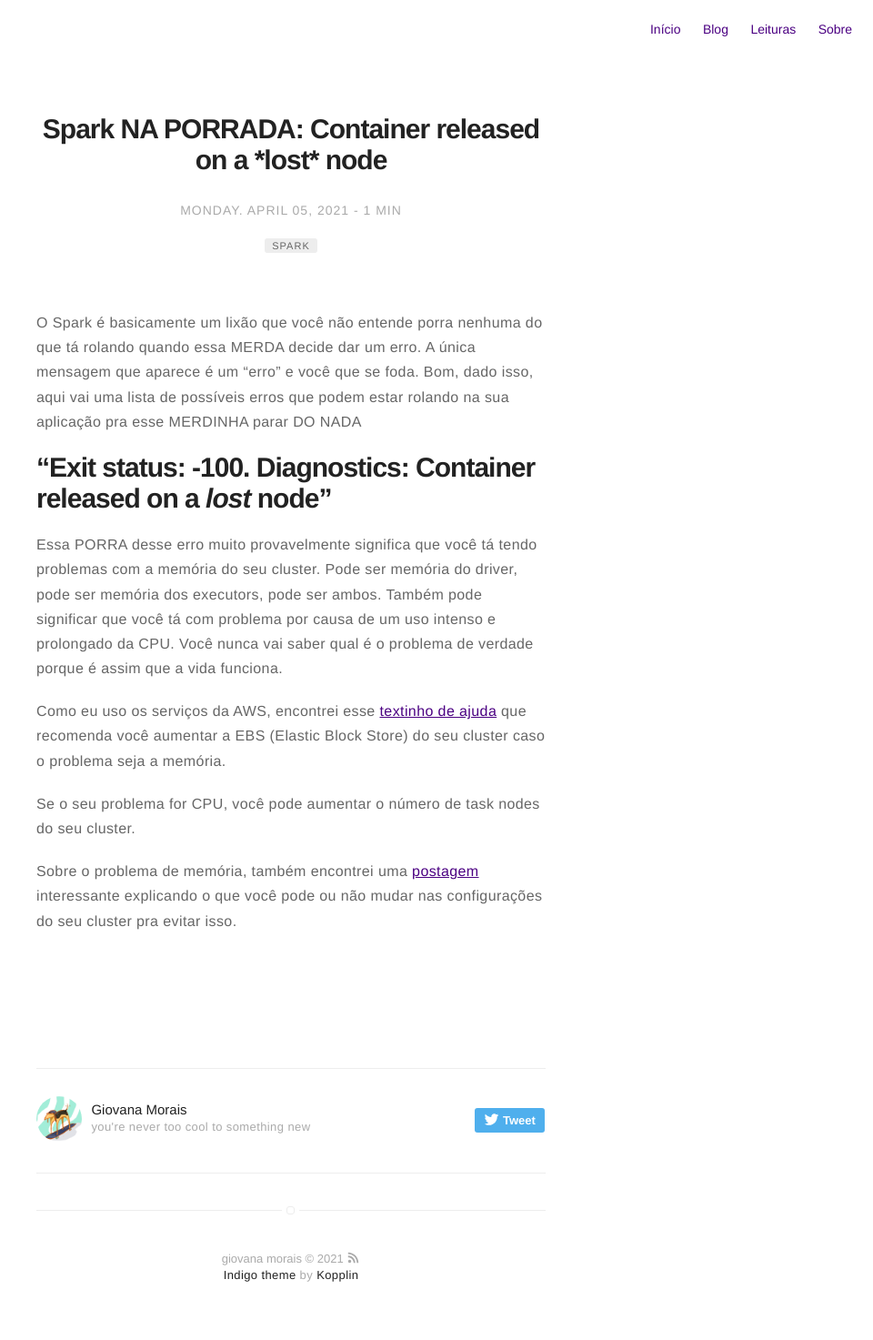
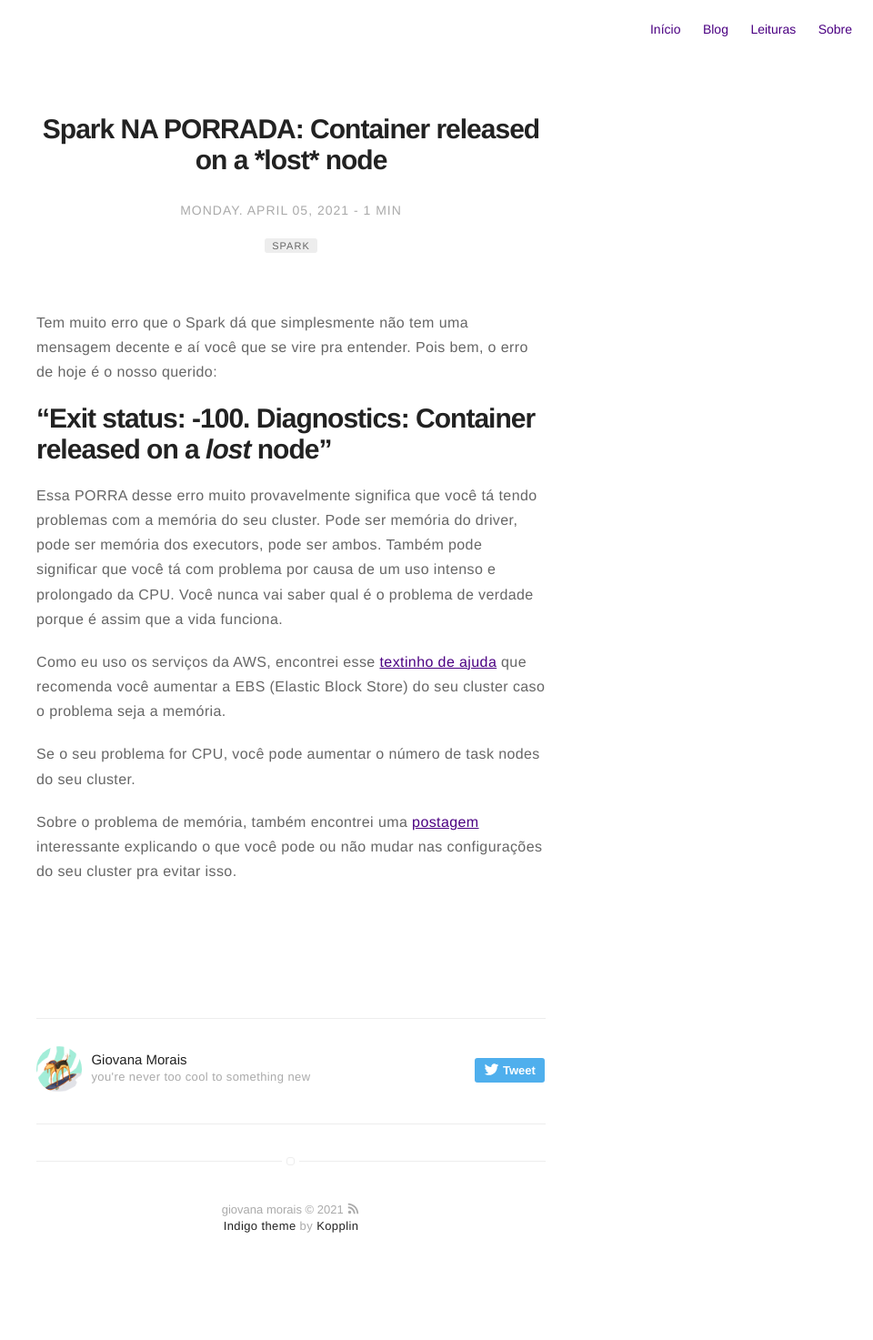
Before and after one commit to giovana-morais/giovana-morais.github.io, a Jekyll site: the page built from _posts/2021-04-05-spark-container-lost.md, in a window 1280 px wide. Shown: the whole page at 91% size, without its empty margins (320-1280 px from the left). Built offline with Jekyll 4.4.1, drawn with Linux system fonts in a browser that asks for light colours; after the commit the page ends 1419 px from its top, so only the background shows below that.

Commit message:
container lost

```diff
--- a/_posts/2021-04-05-spark-container-lost.md
+++ b/_posts/2021-04-05-spark-container-lost.md
@@ -9,10 +9,8 @@ author: giovanamorais
 category: blog
 ---
 
-O Spark é basicamente um lixão que você não entende porra nenhuma do que
-tá rolando quando essa MERDA decide dar um erro. A única mensagem que aparece
-é um "erro" e você que se foda. Bom, dado isso, aqui vai uma lista de possíveis
-erros que podem estar rolando na sua aplicação pra esse MERDINHA parar DO NADA
+Tem muito erro que o Spark dá que simplesmente não tem uma mensagem decente
+e aí você que se vire pra entender. Pois bem, o erro de hoje é o nosso querido:
 
 # "Exit status: -100. Diagnostics: Container released on a *lost* node"
 Essa PORRA desse erro muito provavelmente significa que você tá tendo problemas
```
